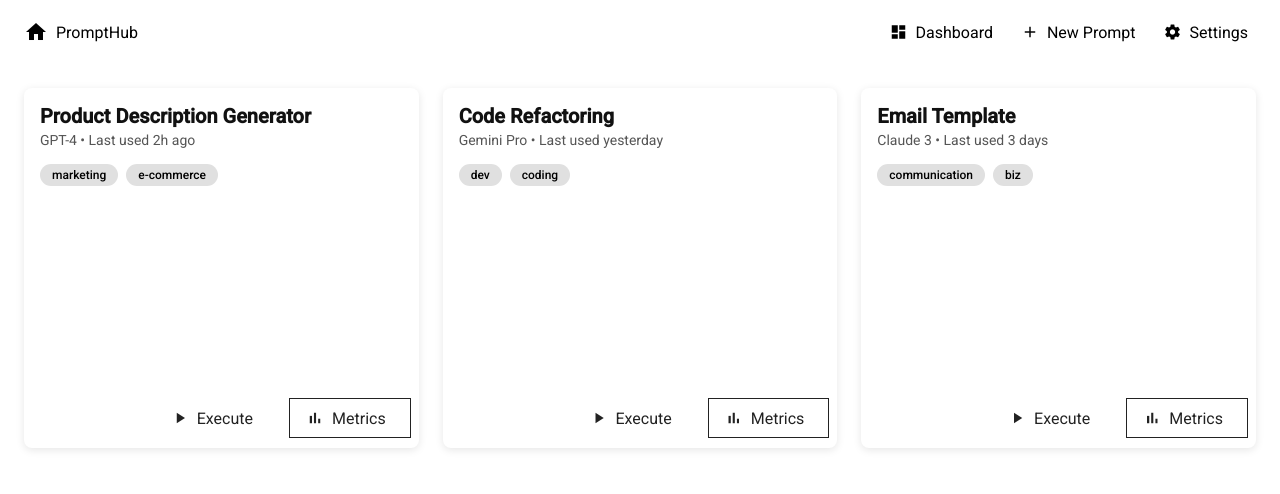
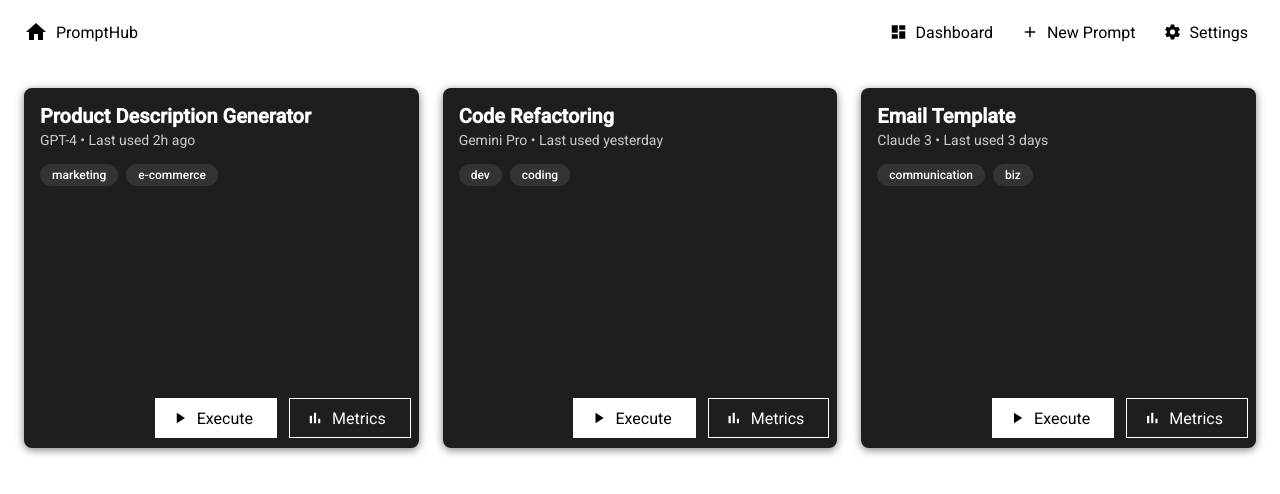
Before and after one commit to eduardo-r-rodrigues/frontend-dev-academy, an Angular app: page /dashboard in a window 1280 px wide. Shown: the top 494 px of the page. Built offline with nearby package versions, Linux system fonts and the light colour scheme.

Commit message:
fix: visual changes to dashboard and editor components

```diff
--- a/src/app/components/dashboard/dashboard.component.scss
+++ b/src/app/components/dashboard/dashboard.component.scss
@@ -11,10 +11,9 @@
   justify-content: space-between;
   height: 360px;
   border-radius: 8px;
-  box-shadow: 0 2px 8px rgba(0, 0, 0, 0.1);
-  background: #ffffff;
-  color: #222222; /* texto bem escuro */
-}
+  box-shadow: 0 2px 8px rgba(0, 0, 0, 0.5);
+  background: #1e1e1e;
+  color: #ffffff;
 
   mat-card-header {
     padding-bottom: 0;
@@ -23,14 +22,14 @@
   mat-card-title {
     font-size: 1.25rem;
     font-weight: 600;
-  color: #111111;
+    color: #ffffff;
   }
 
   mat-card-subtitle {
     display: block;
     margin-top: 4px;
     font-size: 0.875rem;
-  color: #555555; /* subtítulo mais escuro */
+    color: #cccccc;
   }
 
   mat-card-content {
@@ -46,14 +45,13 @@
 
   .badge {
     display: inline-block;
-  background: #e0e0e0;      // fundo cinza claro
-  color: #000000;           // texto preto
-  padding: 4px 12px;        // espaçamento
-  border-radius: 16px;      // cantos arredondados
+    background: #333333;
+    color: #ffffff;
+    padding: 4px 12px;
+    border-radius: 16px;
     font-size: 0.75rem;
     font-weight: 500;
   }
-
 
   mat-card-actions {
     display: flex;
@@ -64,8 +62,16 @@
 
   button[mat-flat-button] {
     min-width: 120px;
+    background: #ffffff;
+    color: #000000;
+    text-transform: none;
   }
 
   button[mat-stroked-button] {
     min-width: 120px;
+    border-color: #ffffff;
+    color: #ffffff;
+    background: transparent;
+    text-transform: none;
   }
+}
--- a/src/app/components/editor/prompt-editor.component.scss
+++ b/src/app/components/editor/prompt-editor.component.scss
@@ -10,9 +10,12 @@
     h2 {
       margin: 0;
       font-size: 1.75rem;
+      color: #ffffff;
     }
     button {
       height: 40px;
+      background: #1e1e1e;
+      color: #ffffff;
     }
   }
 
@@ -23,6 +26,7 @@
     .main-form {
       flex: 2;
     }
+
     .side-panel {
       flex: 1;
       display: flex;
@@ -32,46 +36,64 @@
   }
 
   .editor-card {
+    background: #1e1e1e;
+    color: #ffffff;
+    border-radius: 8px;
+
     &.main-form {
       mat-card-content form {
         display: flex;
         flex-direction: column;
         gap: 16px;
+
+        mat-form-field {
+          background: #2a2a2a;
+          border-radius: 4px;
+        }
       }
     }
 
     &.settings-card {
+      mat-card-title {
+        color: #ffffff;
+      }
+
       .tags-input {
         display: flex;
         align-items: center;
         gap: 8px;
         margin-bottom: 12px;
+
+        mat-form-field {
+          background: #2a2a2a;
+          border-radius: 4px;
+        }
+
+        input {
+          color: #ffffff;
+        }
       }
-      mat-card-title {
-        color: #ffffff;
-      }
+
       .tags-list {
         display: flex;
         flex-wrap: wrap;
         gap: 6px;
 
         .tag {
-          background: #e0e0e0;
-          color: #000000;
+          background: #333333;
+          color: #ffffff;
           padding: 4px 8px;
           border-radius: 12px;
-          display: inline-flex;
-          align-items: center;
-          gap: 4px;
+        }
+      }
 
-          .remove {
-            background: transparent;
-            border: none;
-            cursor: pointer;
-            padding: 0;
-            display: flex;
-            align-items: center;
-          }
+      mat-selection-list {
+        background: #2a2a2a;
+        border-radius: 4px;
+        padding: 8px;
+
+        mat-list-option {
+          color: #ffffff;
         }
       }
     }
```
Lines whose indentation alone changed are shown as unchanged.
